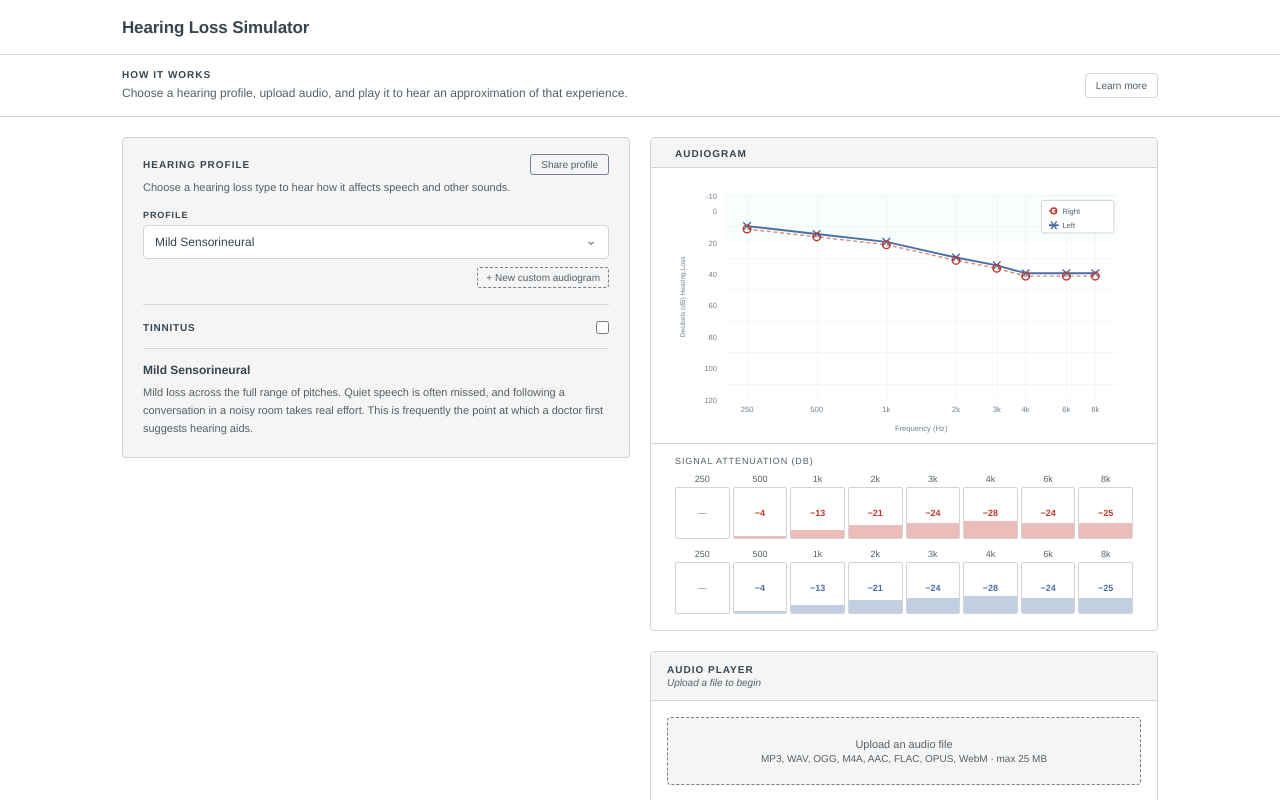
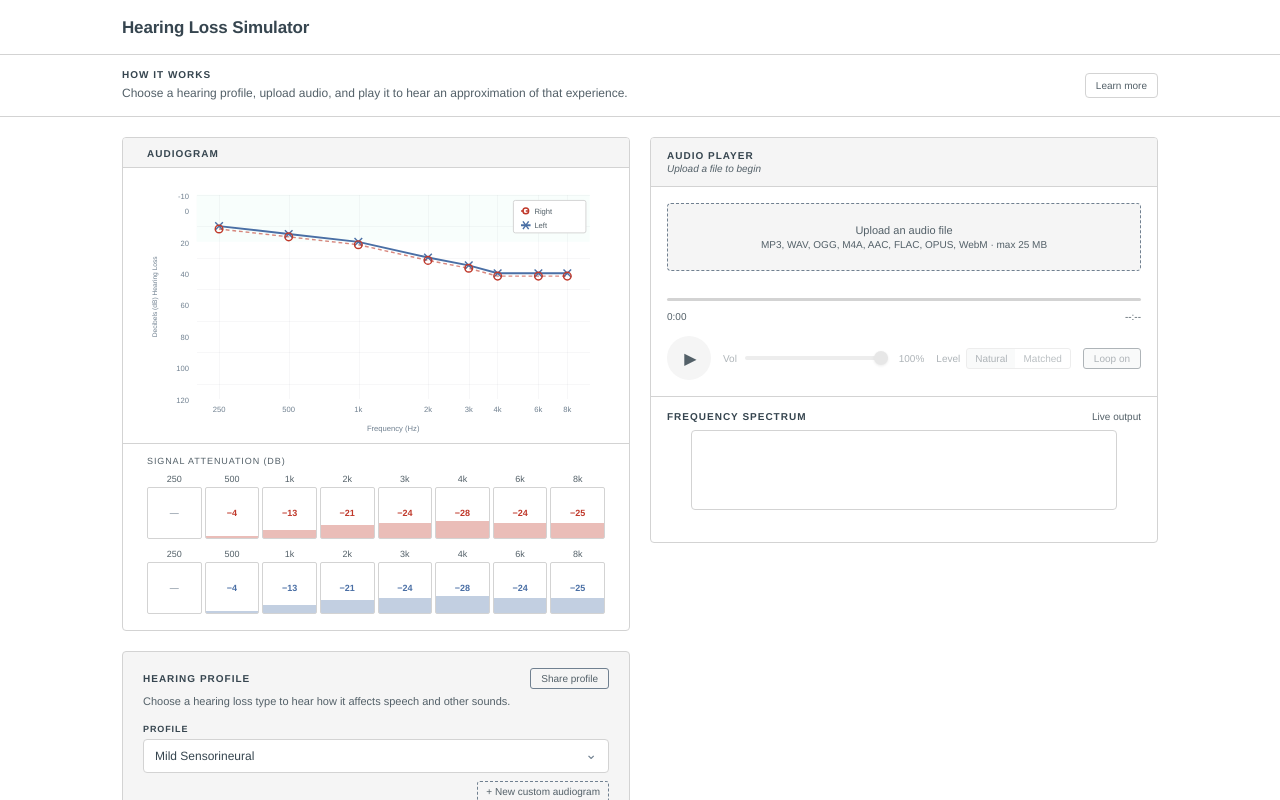
Before and after one commit to jsandburg/hearing-loss-simulator, a React (Vite) app: page / in a window 1280 px wide. Shown: the top 800 px of the page. Built offline with nearby package versions, Linux system fonts and the light colour scheme.

Commit message:
Update SimulatorPage.jsx

```diff
--- a/src/pages/SimulatorPage.jsx
+++ b/src/pages/SimulatorPage.jsx
@@ -208,7 +208,7 @@ export function SimulatorPage({ initialPresetId, initialProfile, sharedProfile }
         }}>
 
           {/* ── Profile controls ── */}
-          <div>
+          <div style={{ gridColumn: 1, gridRow: isMobile ? 1 : 2 }}>
 
             {/* Compact profile picker */}
             <div style={{
@@ -292,11 +292,9 @@ export function SimulatorPage({ initialPresetId, initialProfile, sharedProfile }
 
           </div>{/* end profile controls */}
 
-          {/* ── Right column: Audiogram + Audio Player ── */}
+          {/* ── Audiogram + Audio Player ── */}
           <div style={{
-            display: isMobile ? 'contents' : 'flex',
-            flexDirection: 'column',
-            gap: 20,
+            display: 'contents',
           }}>
 
             {/* Audio Player card — the primary listening action. */}
@@ -304,7 +302,8 @@ export function SimulatorPage({ initialPresetId, initialProfile, sharedProfile }
               border: `1px solid ${THEME.border}`,
               borderRadius: 4,
               overflow: 'hidden',
-              order: 2,
+              gridColumn: isMobile ? 1 : 2,
+              gridRow: isMobile ? 2 : 1,
               background: THEME.bgCard,
             }}>
               {/* Header */}
@@ -367,7 +366,10 @@ export function SimulatorPage({ initialPresetId, initialProfile, sharedProfile }
             </div>
 
             {/* Audiogram — collapsed by default on mobile to keep the player close. */}
-            <div style={{ order: isMobile ? 3 : 1 }}>
+            <div style={{
+              gridColumn: 1,
+              gridRow: isMobile ? 3 : 1,
+            }}>
               {isMobile && (
                 <button
                   type="button"
```
